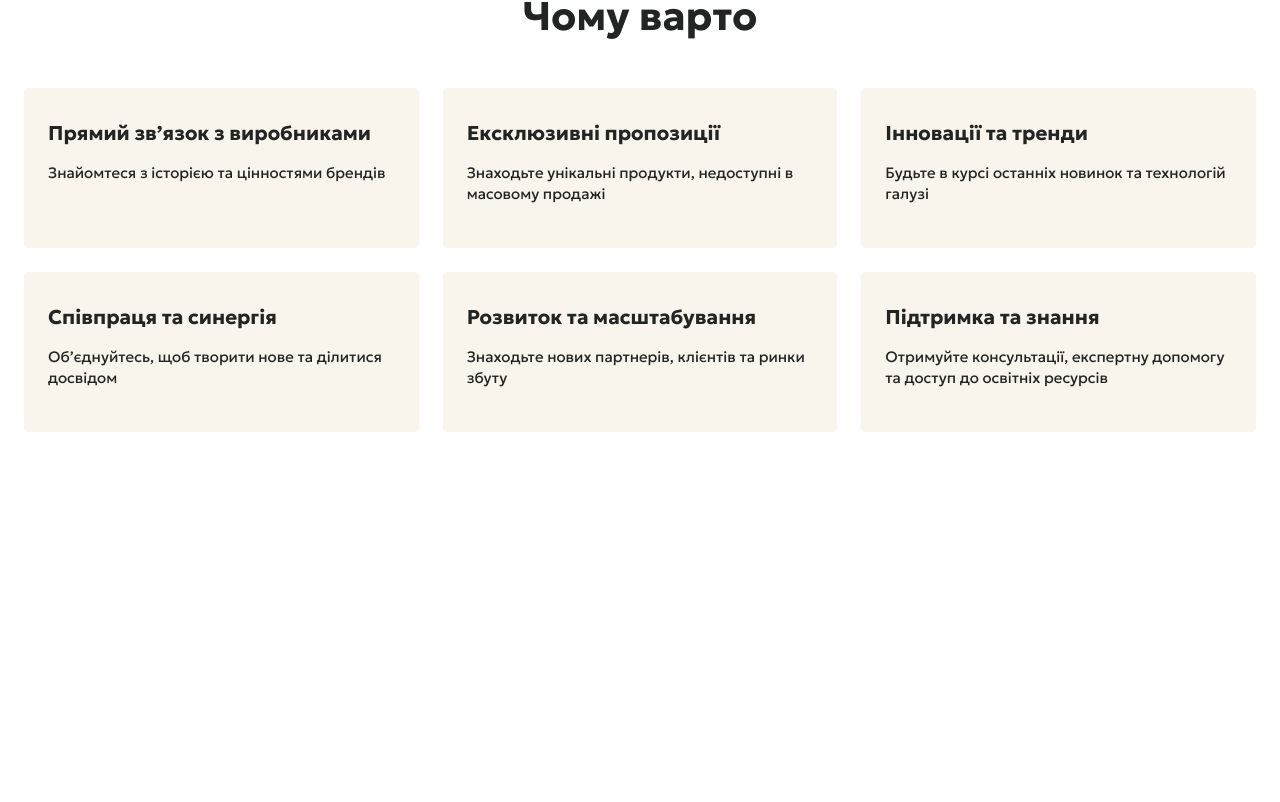
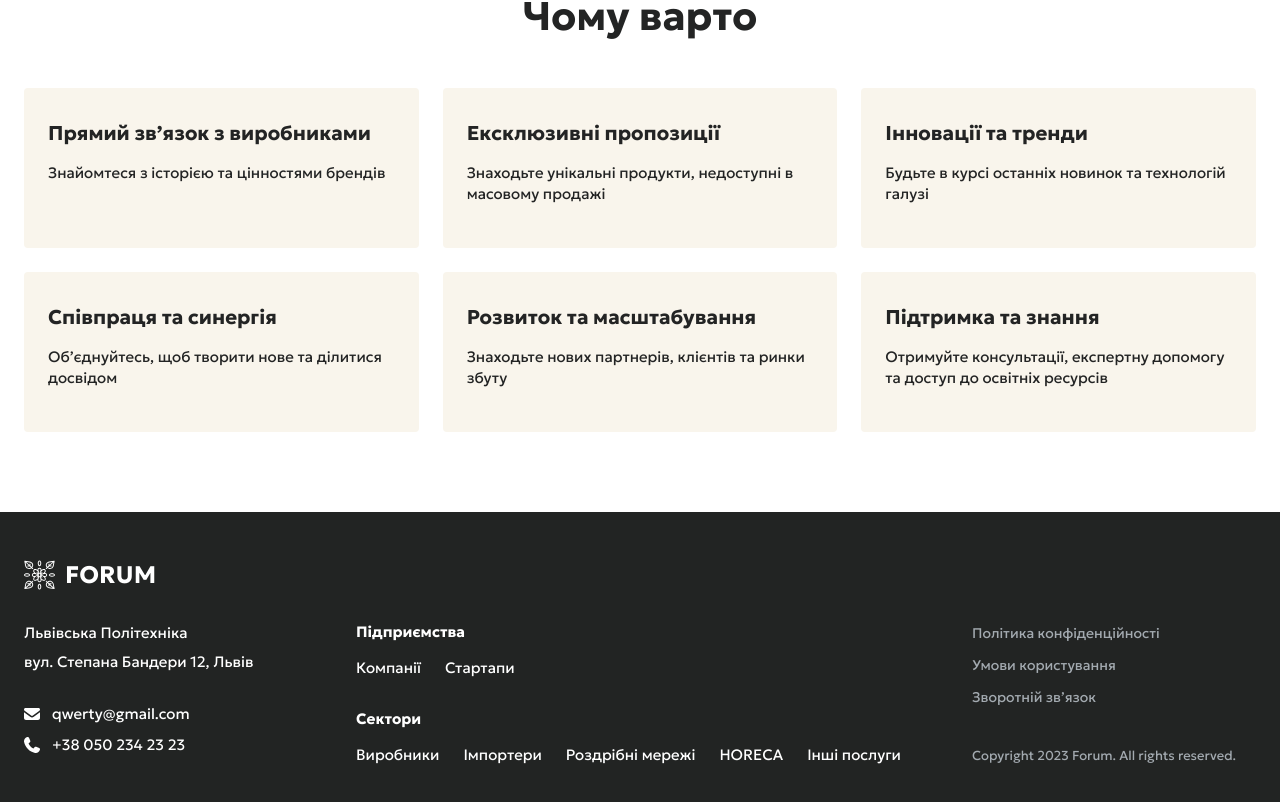
Before and after one commit to ITA-Dnipro/PL4851, a React (Vite) app in the folder frontend/: page / in a window 1280 px wide. Shown: the part 1489-2291 px from the top of the page. Before the commit the page ends 2001 px from the top, so only its background shows below. Built offline with nearby package versions, Linux system fonts and the light colour scheme.

Commit message:
18-frontend/footer: add footer with link groups, contacts and legal links

```diff
--- /dev/null
+++ b/frontend/src/components/Footer/index.tsx
@@ -0,0 +1,106 @@
+import { faEnvelope, faPhone } from '@fortawesome/free-solid-svg-icons'
+import { Link } from 'react-router-dom'
+
+import logo from '../../assets/logo.svg'
+import Icon from '../Icon'
+import type { FooterContactsData, FooterData, FooterLinkData, FooterLinkGroupData } from './types'
+import styles from './styles.module.css'
+
+interface FooterProps {
+  data: FooterData | null
+}
+
+export default function Footer({ data }: FooterProps) {
+  // Without data the footer still closes the page with the copyright
+  if (!data) {
+    return (
+      <footer className={styles.footer}>
+        <div className="container">
+          <p className={`${styles.copyright} ${styles.centered}`}>
+            Copyright {new Date().getFullYear()} Forum. All rights reserved.
+          </p>
+        </div>
+      </footer>
+    )
+  }
+
+  const { contacts, link_groups, legal_links, copyright } = data
+
+  return (
+    <footer className={styles.footer}>
+      <div className={`container ${styles.inner}`}>
+        <div className={styles.about}>
+          <Link to="/" className={styles.logo}>
+            <img src={logo} alt="" />
+            <span>Forum</span>
+          </Link>
+          <Contacts contacts={contacts} />
+        </div>
+
+        <div className={styles.groups}>
+          {link_groups.map((group) => (
+            <LinkGroup key={group.title} group={group} />
+          ))}
+        </div>
+
+        <div className={styles.legal}>
+          <LegalLinks links={legal_links} />
+          <p className={styles.copyright}>{copyright}</p>
+        </div>
+      </div>
+    </footer>
+  )
+}
+
+function Contacts({ contacts }: { contacts: FooterContactsData }) {
+  const { address, email, phone } = contacts
+
+  return (
+    <address className={styles.contacts}>
+      <p className={styles.address}>
+        {address.map((line) => (
+          <span key={line}>{line}</span>
+        ))}
+      </p>
+      <a href={`mailto:${email}`} className={styles.contact}>
+        <Icon icon={faEnvelope} className={styles.contactIcon} />
+        {email}
+      </a>
+      <a href={`tel:${phone.replace(/\s/g, '')}`} className={styles.contact}>
+        <Icon icon={faPhone} className={styles.contactIcon} />
+        {phone}
+      </a>
+    </address>
+  )
+}
+
+function LinkGroup({ group }: { group: FooterLinkGroupData }) {
+  return (
+    <nav aria-label={group.title} className={styles.group}>
+      <h3 className={styles.groupTitle}>{group.title}</h3>
+      <ul className={styles.groupLinks}>
+        {group.links.map((link) => (
+          <li key={link.label}>
+            <Link to={link.url} className={styles.link}>
+              {link.label}
+            </Link>
+          </li>
+        ))}
+      </ul>
+    </nav>
+  )
+}
+
+function LegalLinks({ links }: { links: FooterLinkData[] }) {
+  return (
+    <ul className={styles.legalLinks}>
+      {links.map((link) => (
+        <li key={link.label}>
+          <Link to={link.url} className={styles.secondaryLink}>
+            {link.label}
+          </Link>
+        </li>
+      ))}
+    </ul>
+  )
+}
--- /dev/null
+++ b/frontend/src/components/Footer/mocks.ts
@@ -0,0 +1,36 @@
+import type { FooterData } from './types'
+
+// Content from the mockup; used until the layout data is loaded from the API.
+// Pages for these links don't exist yet, so they point to '#'.
+export const footerMock: FooterData = {
+  contacts: {
+    address: ['Львівська Політехніка', 'вул. Степана Бандери 12, Львів'],
+    email: 'qwerty@gmail.com',
+    phone: '+38 050 234 23 23',
+  },
+  link_groups: [
+    {
+      title: 'Підприємства',
+      links: [
+        { label: 'Компанії', url: '#' },
+        { label: 'Стартапи', url: '#' },
+      ],
+    },
+    {
+      title: 'Сектори',
+      links: [
+        { label: 'Виробники', url: '#' },
+        { label: 'Імпортери', url: '#' },
+        { label: 'Роздрібні мережі', url: '#' },
+        { label: 'HORECA', url: '#' },
+        { label: 'Інші послуги', url: '#' },
+      ],
+    },
+  ],
+  legal_links: [
+    { label: 'Політика конфіденційності', url: '#' },
+    { label: 'Умови користування', url: '#' },
+    { label: 'Зворотній зв’язок', url: '#' },
+  ],
+  copyright: 'Copyright 2023 Forum. All rights reserved.',
+}
--- /dev/null
+++ b/frontend/src/components/Footer/styles.module.css
@@ -0,0 +1,124 @@
+.footer {
+  padding: 48px 0 40px;
+  background: var(--color-dark);
+  color: var(--color-white);
+}
+
+.inner {
+  display: grid;
+  grid-template-columns: 1fr 2fr 1fr;
+  gap: 48px;
+}
+
+.logo {
+  display: inline-flex;
+  align-items: center;
+  gap: 10px;
+  margin-bottom: 32px;
+}
+
+.logo img {
+  display: block;
+  width: auto;
+  height: 30px;
+  filter: brightness(0) invert(1);
+}
+
+.logo span {
+  font-size: 24px;
+  font-weight: 700;
+  line-height: 1;
+  text-transform: uppercase;
+}
+
+.contacts {
+  display: flex;
+  flex-direction: column;
+  gap: 12px;
+  font-style: normal;
+}
+
+.address {
+  display: flex;
+  flex-direction: column;
+  gap: 8px;
+  margin-bottom: 20px;
+  font-size: 15px;
+  line-height: 1.4;
+}
+
+.contact {
+  display: inline-flex;
+  align-items: center;
+  gap: 12px;
+  font-size: 15px;
+}
+
+.contactIcon {
+  width: 16px;
+  height: 16px;
+}
+
+.groups {
+  display: flex;
+  flex-direction: column;
+  gap: 32px;
+  padding-top: 62px;
+}
+
+.groupTitle {
+  margin-bottom: 16px;
+  font-size: 15px;
+  font-weight: 700;
+}
+
+.groupLinks {
+  display: flex;
+  flex-wrap: wrap;
+  gap: 12px 24px;
+  list-style: none;
+}
+
+.link {
+  font-size: 15px;
+}
+
+.legal {
+  display: flex;
+  flex-direction: column;
+  justify-content: space-between;
+  gap: 32px;
+  padding-top: 62px;
+}
+
+.legalLinks {
+  display: flex;
+  flex-direction: column;
+  gap: 12px;
+  list-style: none;
+}
+
+.secondaryLink {
+  font-size: 14px;
+  color: var(--color-gray);
+}
+
+.copyright {
+  font-size: 13px;
+  color: var(--color-gray);
+}
+
+.centered {
+  text-align: center;
+}
+
+.link:hover,
+.contact:hover,
+.secondaryLink:hover {
+  text-decoration-line: underline;
+}
+
+.footer a:focus-visible {
+  outline: 2px solid var(--color-white);
+  outline-offset: 2px;
+}
--- /dev/null
+++ b/frontend/src/components/Footer/types.ts
@@ -0,0 +1,22 @@
+export interface FooterLinkData {
+  label: string
+  url: string
+}
+
+export interface FooterLinkGroupData {
+  title: string
+  links: FooterLinkData[]
+}
+
+export interface FooterContactsData {
+  address: string[]
+  email: string
+  phone: string
+}
+
+export interface FooterData {
+  contacts: FooterContactsData
+  link_groups: FooterLinkGroupData[]
+  legal_links: FooterLinkData[]
+  copyright: string
+}
--- a/frontend/src/components/Layout.tsx
+++ b/frontend/src/components/Layout.tsx
@@ -1,5 +1,7 @@
 import { Outlet } from 'react-router-dom'
 import Header from './Header'
+import Footer from './Footer'
+import { footerMock } from './Footer/mocks'
 
 function Layout() {
   return (
@@ -8,6 +10,7 @@ function Layout() {
       <main className="page">
         <Outlet />
       </main>
+      <Footer data={footerMock} />
     </>
   )
 }
```
Also changed, not shown: 1 other file (tests, documents, lock files or other folders).
